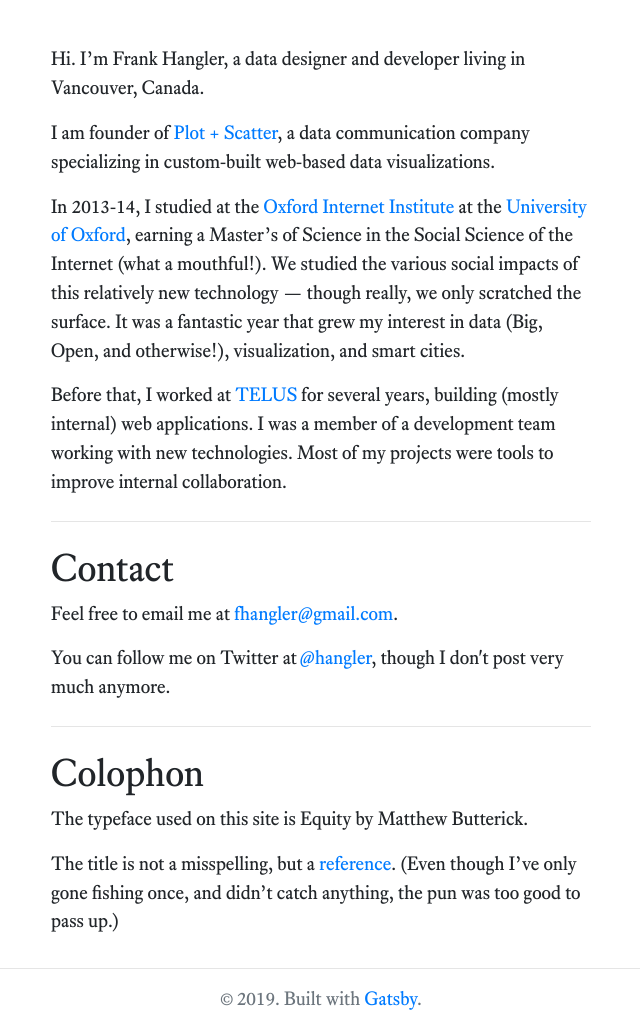
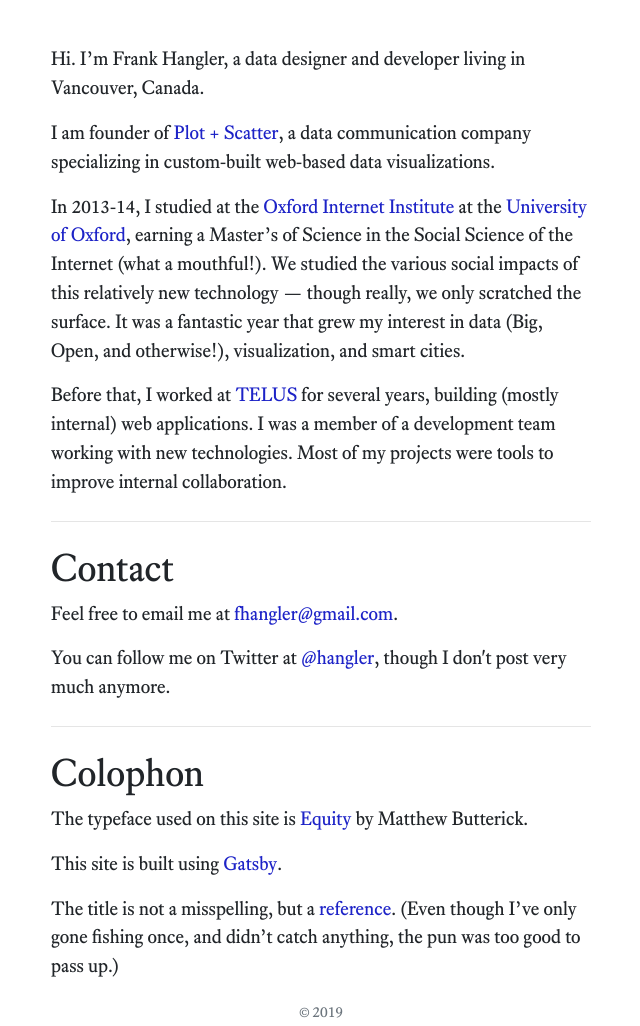
Before and after one commit to hangler/hangler.github.io, a Gatsby site: page / in a window 1280 px wide. Shown: the part 415-1441 px from the top of the page, without its empty margins (319-959 px from the left). Built offline with nearby package versions, Linux system fonts and the light colour scheme; Gatsby itself is replaced by a stand-in of ours.

Commit message:
General tweaks

```diff
--- a/src/components/bio.js
+++ b/src/components/bio.js
@@ -48,23 +48,46 @@ const Bio = () => {
         Vancouver, Canada.
       </p>
       <p>
-        I am founder of <a href='https://plotandscatter.com'>Plot + Scatter</a>,
-        a data communication company specializing in custom-built web-based data
-        visualizations.
+        I am founder of{' '}
+        <a
+          href='http://plotandscatter.com'
+          target='_blank'
+          rel='noopener noreferrer'
+        >
+          Plot + Scatter
+        </a>
+        , a data communication company specializing in custom-built web-based
+        data visualizations.
       </p>
       <p>
         In 2013-14, I studied at the{' '}
-        <a href='http://www.oii.ox.ac.uk/'>Oxford Internet Institute</a> at the{' '}
-        <a href='http://www.ox.ac.uk/'>University of Oxford</a>, earning a
-        Master’s of Science in the Social Science of the Internet (what a
-        mouthful!). We studied the various social impacts of this relatively new
-        technology — though really, we only scratched the surface. It was a
-        fantastic year that grew my interest in data (Big, Open, and
-        otherwise!), visualization, and smart cities.
+        <a
+          href='https://www.oii.ox.ac.uk/'
+          target='_blank'
+          rel='noopener noreferrer'
+        >
+          Oxford Internet Institute
+        </a>{' '}
+        at the{' '}
+        <a
+          href='https://www.ox.ac.uk/'
+          target='_blank'
+          rel='noopener noreferrer'
+        >
+          University of Oxford
+        </a>
+        , earning a Master’s of Science in the Social Science of the Internet
+        (what a mouthful!). We studied the various social impacts of this
+        relatively new technology — though really, we only scratched the
+        surface. It was a fantastic year that grew my interest in data (Big,
+        Open, and otherwise!), visualization, and smart cities.
       </p>
       <p>
-        Before that, I worked at <a href='https://telus.com'>TELUS</a> for
-        several years, building (mostly internal) web applications. I was a
+        Before that, I worked at{' '}
+        <a href='https://telus.com' target='_blank' rel='noopener noreferrer'>
+          TELUS
+        </a>{' '}
+        for several years, building (mostly internal) web applications. I was a
         member of a development team working with new technologies. Most of my
         projects were tools to improve internal collaboration.
       </p>
@@ -76,15 +99,46 @@ const Bio = () => {
       </p>
       <p>
         You can follow me on Twitter at{' '}
-        <a href={`https://twitter.com/${social.twitter}`}>@hangler</a>, though I
-        don't post very much anymore.
+        <a
+          href={`https://twitter.com/${social.twitter}`}
+          target='_blank'
+          rel='noopener noreferrer'
+        >
+          @hangler
+        </a>
+        , though I don't post very much anymore.
       </p>
       <hr className='my-4' />
       <h2>Colophon</h2>
-      <p>The typeface used on this site is Equity by Matthew Butterick.</p>
+      <p>
+        The typeface used on this site is{' '}
+        <a
+          href='https://practicaltypography.com/equity.html'
+          target='_blank'
+          rel='noopener noreferrer'
+        >
+          Equity
+        </a>{' '}
+        by Matthew Butterick.
+      </p>
+      <p>
+        This site is built using{' '}
+        <a
+          href='https://www.gatsbyjs.org'
+          target='_blank'
+          rel='noopener noreferrer'
+        >
+          Gatsby
+        </a>
+        .
+      </p>
       <p>
         The title is not a misspelling, but a{' '}
-        <a href='http://en.wikipedia.org/wiki/Izaak_Walton#The_Compleat_Angler'>
+        <a
+          href='http://en.wikipedia.org/wiki/Izaak_Walton#The_Compleat_Angler'
+          target='_blank'
+          rel='noopener noreferrer'
+        >
           reference
         </a>
         . (Even though I’ve only gone fishing once, and didn’t catch anything,
--- a/src/components/layout.js
+++ b/src/components/layout.js
@@ -9,8 +9,10 @@ class Layout extends React.Component {
     return (
       <div className='container'>
         <header className='my-5'>
-          <h1 className='text-center'>
-            <Link to={`/`}>{title}</Link>
+          <h1 className='text-center font-italic'>
+            <Link to={`/`} className='text-dark'>
+              {title}
+            </Link>
           </h1>
         </header>
         <main>
@@ -21,9 +23,7 @@ class Layout extends React.Component {
           </div>
         </main>
         <footer className='text-center text-muted'>
-          <hr />© {new Date().getFullYear()}. Built with
-          {` `}
-          <a href='https://www.gatsbyjs.org'>Gatsby</a>.
+          <small>© {new Date().getFullYear()}</small>
         </footer>
       </div>
     )
--- a/src/scss/app.scss
+++ b/src/scss/app.scss
@@ -1,3 +1,5 @@
 // body, html {
-//   font-family: 'Equity';
+//   h1 a {
+//     color
+//   }
 // }
--- a/src/scss/bootstrap/_reboot.scss
+++ b/src/scss/bootstrap/_reboot.scss
@@ -183,10 +183,16 @@ a {
   color: $link-color;
   text-decoration: $link-decoration;
   background-color: transparent; // Remove the gray background on active links in IE 10.
+  padding-left: 2px;
+  padding-right: 2px;
+  margin-left: -2px;
+  margin-right: -2px;
 
   @include hover {
     color: $link-hover-color;
-    text-decoration: $link-hover-decoration;
+    background-color: lighten($link-hover-color, 60%);
+    border-bottom: solid 1px $link-hover-color;
+    // text-decoration: $link-hover-decoration;
   }
 }
 
--- a/src/scss/bootstrap/_variables.scss
+++ b/src/scss/bootstrap/_variables.scss
@@ -34,6 +34,8 @@ $grays: map-merge(
   $grays
 );
 
+// $brand:   #ff3300 !default;
+$brand:   #1d23c7 !default;
 $blue:    #007bff !default;
 $indigo:  #6610f2 !default;
 $purple:  #6f42c1 !default;
@@ -49,6 +51,7 @@ $colors: () !default;
 // stylelint-disable-next-line scss/dollar-variable-default
 $colors: map-merge(
   (
+    "brand":      $brand,
     "blue":       $blue,
     "indigo":     $indigo,
     "purple":     $purple,
@@ -66,7 +69,8 @@ $colors: map-merge(
   $colors
 );
 
-$primary:       $blue !default;
+// $primary:       $blue !default;
+$primary:       $brand !default;
 $secondary:     $gray-600 !default;
 $success:       $green !default;
 $info:          $cyan !default;
```
